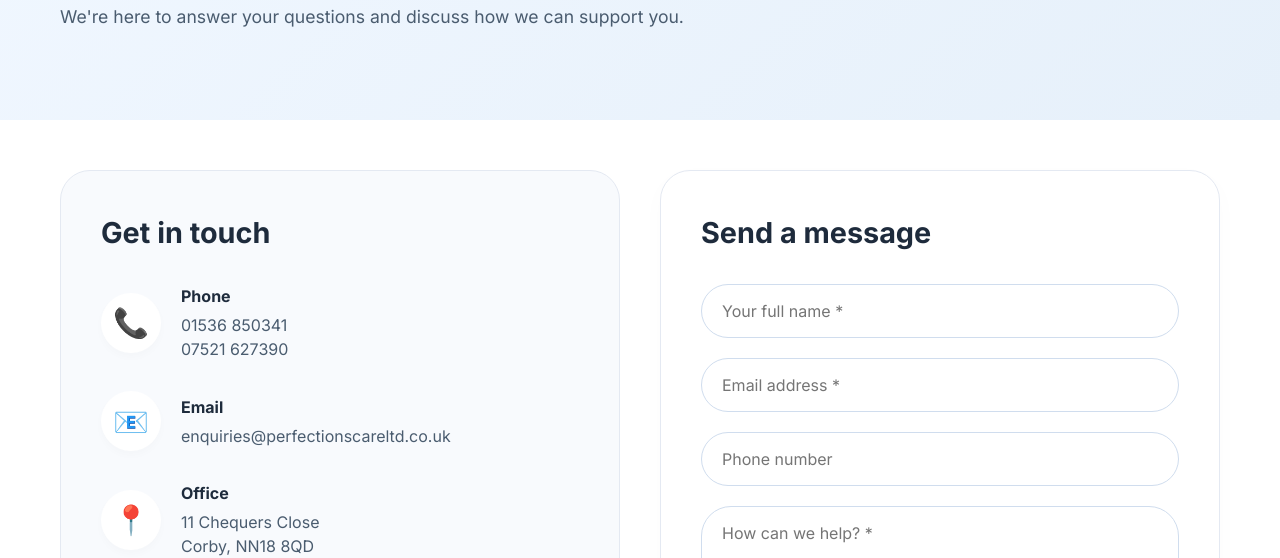
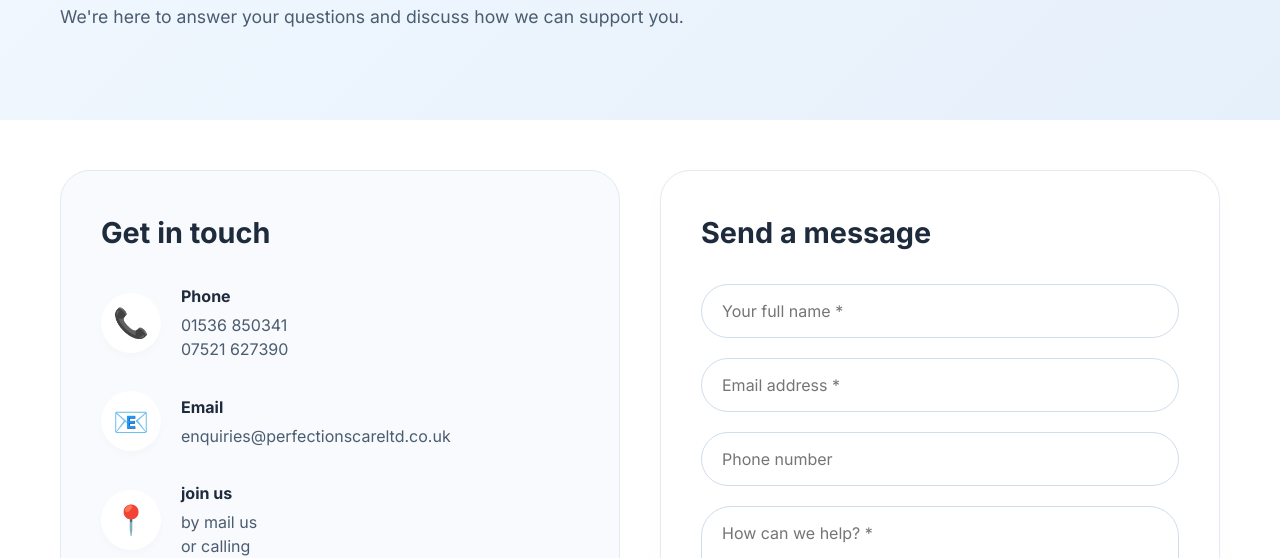
Before and after one commit to delux1000/Bro, a website: page public/contact.html in a window 1280 px wide. Shown: the part 242-800 px from the top of the page. Drawn offline with Linux system fonts and the light colour scheme.

Commit message:
Update contact.html

```diff
--- a/public/contact.html
+++ b/public/contact.html
@@ -112,8 +112,8 @@
                 <div class="info-item">
                     <div class="info-icon">📍</div>
                     <div>
-                        <h4>Office</h4>
-                        <p>11 Chequers Close<br>Corby, NN18 8QD</p>
+                        <h4>join us</h4>
+                        <p>by mail us<br>or calling</p>
                     </div>
                 </div>
 
```
